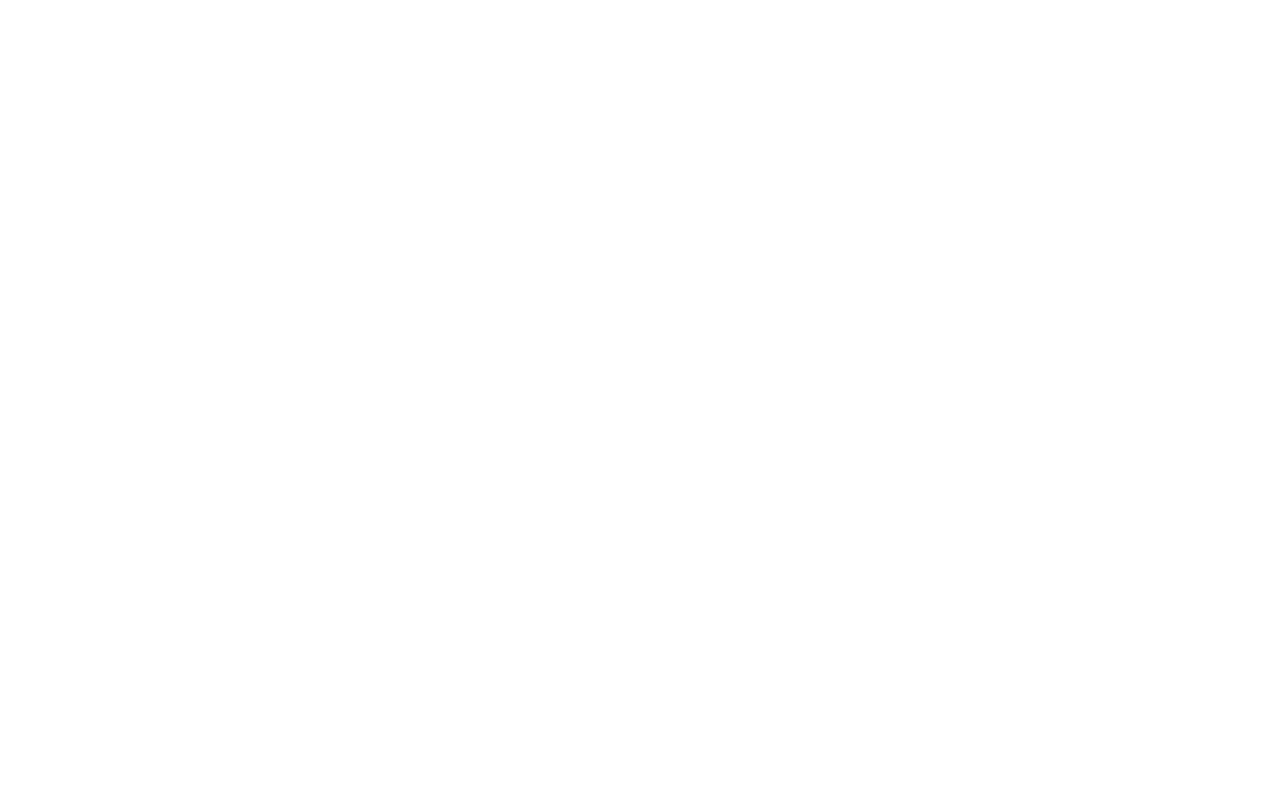
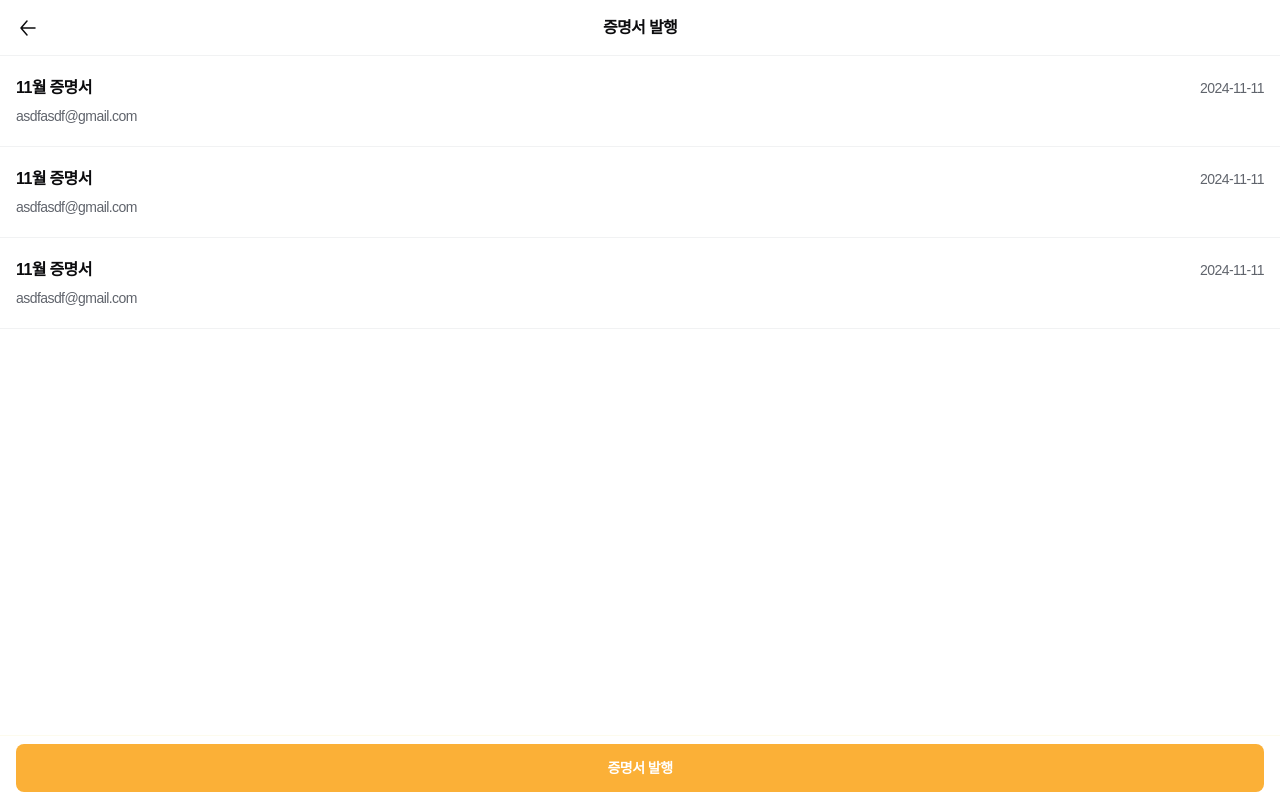
Before and after one commit to ubittz/mvp_thin, a React (Vite) app: page /my/certificate in a window 1280 px wide. Before the commit this address had no page. Built offline with nearby package versions, Linux system fonts and the light colour scheme; a web font is replaced by a local one.

Commit message:
feat: 증명서 화면 완료

```diff
--- a/src/components/InputFormGroup/index.tsx
+++ b/src/components/InputFormGroup/index.tsx
@@ -20,7 +20,8 @@
   padding: 13px 12px;
   border: none;
   ${({ $inputType }) => {
-    if ($inputType === 'outline') return `border-bottom: 1px solid ${COLORS.GRAY_SCALE_050};`;
+    if ($inputType === 'underline') return `border-bottom: 1px solid ${COLORS.GRAY_SCALE_050};`;
+    else if ($inputType === 'outline') return `border: 1px solid ${COLORS.GRAY_SCALE_050};`;
     else
       return `
     background: ${COLORS.GRAY_SCALE_050};
@@ -48,7 +49,7 @@
   border: none;
 `;
 
-function InputFormGroup({ id, label, inputButtonProps, inputType = 'outline', ...props }: InputFormGroupProps) {
+function InputFormGroup({ id, label, inputButtonProps, inputType = 'underline', ...props }: InputFormGroupProps) {
   return (
     <StyledInputFormGroup>
       {label && (
--- a/src/components/InputFormGroup/type.ts
+++ b/src/components/InputFormGroup/type.ts
@@ -9,4 +9,4 @@
   inputType?: InputType;
 }
 
-export type InputType = 'outline' | 'fill';
+export type InputType = 'underline' | 'outline' | 'fill';
--- /dev/null
+++ b/src/pages/Certificate/Edit.tsx
@@ -0,0 +1,7 @@
+import CertificateForm from '@@pages/Certificate/Form';
+
+function EidtCertificate() {
+  return <CertificateForm initialValues={{ title: '', email: '' }} type='edit' />;
+}
+
+export default EidtCertificate;
--- /dev/null
+++ b/src/pages/Certificate/Form.tsx
@@ -0,0 +1,20 @@
+import { Formik } from 'formik';
+
+import { CertificateForm as CertificateFormType } from '@@pages/Certificate/type';
+import { FormType } from '@@types/common';
+
+import FormContent from './parts/FormContent';
+
+function CertificateForm({ initialValues, type }: { initialValues: CertificateFormType; type: FormType }) {
+  const handleSubmit = (form: CertificateFormType) => {
+    console.log(form);
+  };
+
+  return (
+    <Formik initialValues={initialValues} onSubmit={handleSubmit}>
+      <FormContent type={type} />
+    </Formik>
+  );
+}
+
+export default CertificateForm;
--- /dev/null
+++ b/src/pages/Certificate/New.tsx
@@ -0,0 +1,7 @@
+import CertificateForm from '@@pages/Certificate/Form';
+
+function NewCertificate() {
+  return <CertificateForm initialValues={{ title: '', email: '' }} type='new' />;
+}
+
+export default NewCertificate;
--- /dev/null
+++ b/src/pages/Certificate/index.tsx
@@ -0,0 +1,56 @@
+import styled from 'styled-components';
+
+import Header from '@@components/Header';
+import { Typography } from '@@components/Typography';
+import { COLORS } from '@@constants/colors';
+
+import CertificateItem from './parts/CertificateItem';
+
+const StyledCertificate = styled.div`
+  display: flex;
+  flex-direction: column;
+  height: 100vh;
+
+  .certificate__body {
+    flex: 1;
+  }
+
+  .certificate__footer {
+    padding: 8px 16px;
+    border-top: 1px solid ${COLORS.MAIN_050};
+
+    button {
+      width: 100%;
+    }
+  }
+`;
+
+const StyledButton = styled.button`
+  outline: none;
+  border: none;
+  border-radius: 8px;
+  height: 48px;
+  background: ${COLORS.MAIN_400};
+`;
+
+function Certificate() {
+  return (
+    <StyledCertificate>
+      <Header>
+        <Typography.MediumSubTitle>증명서 발행</Typography.MediumSubTitle>
+      </Header>
+      <div className='certificate__body'>
+        <CertificateItem />
+        <CertificateItem />
+        <CertificateItem />
+      </div>
+      <div className='certificate__footer'>
+        <StyledButton>
+          <Typography.MediumButton color={COLORS.GRAY_SCALE_000}>증명서 발행</Typography.MediumButton>
+        </StyledButton>
+      </div>
+    </StyledCertificate>
+  );
+}
+
+export default Certificate;
--- /dev/null
+++ b/src/pages/Certificate/parts/CertificateItem.tsx
@@ -0,0 +1,38 @@
+import { useNavigate } from 'react-router-dom';
+import styled from 'styled-components';
+
+import { Typography } from '@@components/Typography';
+import { COLORS } from '@@constants/colors';
+
+const StyledCertificateItem = styled.div`
+  display: flex;
+  flex-direction: column;
+  gap: 6px;
+  padding: 20px 16px;
+  border-bottom: 1px solid ${COLORS.GRAY_SCALE_050};
+
+  .certificate_item__info {
+    display: flex;
+    align-items: center;
+    justify-content: space-between;
+  }
+`;
+
+function CertificateItem() {
+  const navigate = useNavigate();
+
+  const handleClick = () => {
+    navigate('/my/certificate/1');
+  };
+  return (
+    <StyledCertificateItem onClick={handleClick}>
+      <div className='certificate_item__info'>
+        <Typography.MediumSubTitle>11월 증명서</Typography.MediumSubTitle>
+        <Typography.SmallBody color={COLORS.GRAY_SCALE_600}>2024-11-11</Typography.SmallBody>
+      </div>
+      <Typography.SmallBody color={COLORS.GRAY_SCALE_600}>asdfasdf@gmail.com</Typography.SmallBody>
+    </StyledCertificateItem>
+  );
+}
+
+export default CertificateItem;
--- /dev/null
+++ b/src/pages/Certificate/parts/FormContent.tsx
@@ -0,0 +1,70 @@
+import { format } from 'date-fns';
+import { Form, useFormikContext } from 'formik';
+import styled from 'styled-components';
+
+import Header from '@@components/Header';
+import InputFormGroup from '@@components/InputFormGroup';
+import { Typography } from '@@components/Typography';
+import { COLORS } from '@@constants/colors';
+import { CertificateForm } from '@@pages/Certificate/type';
+import { FormType } from '@@types/common';
+
+const StyledFormContent = styled(Form)`
+  display: flex;
+  flex-direction: column;
+  height: 100vh;
+
+  .certificate_form__body {
+    flex: 1;
+    display: flex;
+    flex-direction: column;
+    gap: 40px;
+
+    padding: 0 16px;
+    padding-top: 40px;
+  }
+
+  .certificate_form__footer {
+    padding: 8px 16px;
+    border-top: 1px solid ${COLORS.MAIN_050};
+
+    button {
+      width: 100%;
+    }
+  }
+`;
+
+const StyledButton = styled.button`
+  outline: none;
+  border: none;
+  border-radius: 8px;
+  height: 48px;
+  background: ${COLORS.MAIN_400};
+`;
+
+function FormContent({ type }: { type: FormType }) {
+  const { getFieldProps, handleSubmit } = useFormikContext<CertificateForm>();
+
+  return (
+    <StyledFormContent onSubmit={handleSubmit}>
+      <Header>증명서 {type === 'edit' ? '수정' : '발행'}</Header>
+      <div className='certificate_form__body'>
+        <Typography.LargeTitle>
+          {type === 'edit' ? '수정하실' : '발행하실'} 증명서 내용을
+          <br />
+          입력해주세요
+        </Typography.LargeTitle>
+        <InputFormGroup inputType='outline' label='증명서 제목' {...getFieldProps('title')} placeholder='증명서 제목을 입력해 주세요.' />
+        <InputFormGroup inputType='outline' label='받을 이메일' {...getFieldProps('email')} placeholder='받아보실 이메일을 입력해 주세요.' />
+        <InputFormGroup inputType='outline' label='등록일' placeholder={format(new Date(), 'yyyy-MM-dd')} readOnly />
+      </div>
+      <div className='certificate_form__footer'>
+        <StyledButton type='submit'>
+          <Typography.MediumButton color={COLORS.GRAY_SCALE_000}>완료</Typography.MediumButton>
+        </StyledButton>
+      </div>
+    </StyledFormContent>
+  );
+}
+
+export default FormContent;
--- /dev/null
+++ b/src/pages/Certificate/type.ts
@@ -0,0 +1,4 @@
+export interface CertificateForm {
+  title: string;
+  email: string;
+}
--- a/src/pages/ServiceHistory/Detail.tsx
+++ b/src/pages/ServiceHistory/Detail.tsx
@@ -87,6 +87,7 @@
   height: 48px;
   background: ${({ $background }) => $background};
 `;
+
 function DetailServiceHistory() {
   const status = SERVICE_STATUS.MATCHED;
   const user = useAppState((state) => state.home.workerList[0]);
--- a/src/router/router.tsx
+++ b/src/router/router.tsx
@@ -1,5 +1,8 @@
 import { Route, Routes } from 'react-router-dom';
 
+import Certificate from '@@pages/Certificate';
+import EidtCertificate from '@@pages/Certificate/Edit';
+import NewCertificate from '@@pages/Certificate/New';
 import DetailProfile from '@@pages/DetailProfile';
 import Home from '@@pages/Home';
 import Login from '@@pages/Login';
@@ -26,6 +29,9 @@
       <Route path='/my/modify' element={<Modify />} />
       <Route path='/my/service' element={<ServiceHistory />} />
       <Route path='/my/service/:id' element={<DetailServiceHistory />} />
+      <Route path='/my/certificate' element={<Certificate />} />
+      <Route path='/my/certificate/new' element={<NewCertificate />} />
+      <Route path='/my/certificate/:id' element={<EidtCertificate />} />
     </Routes>
   );
 }
--- a/src/types/common.ts
+++ b/src/types/common.ts
@@ -9,3 +9,5 @@
     export type Colors = asType<typeof COLORS>; -> 'red' | 'blue' 타입이 됨.
 */
 export type asType<T> = T[keyof T];
+
+export type FormType = 'new' | 'edit';
```
